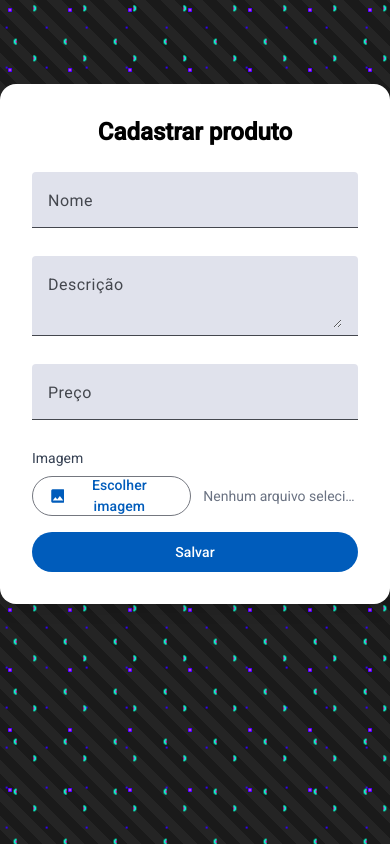
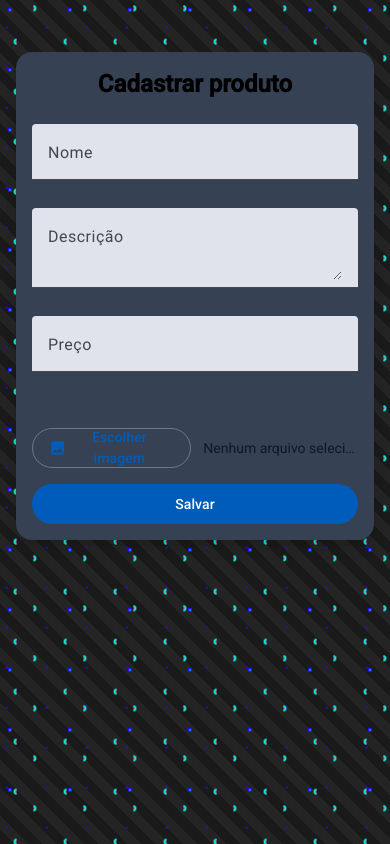
Before and after one commit to luiscarlo5/LPTS-CRUD-Produtos, an Angular app in the folder FRONTEND/project-lpts/: page /produtos/cadastro in a window 390 px wide. Built offline with nearby package versions, Linux system fonts and the light colour scheme.

Commit message:
feat(FRONTEND): atualização de formulário de cadastro de produto
Campos de nome, descrição e preço com Angular Material, upload de
imagem com preview e opção de remover, layout responsivo em card
escuro (dark theme padronizado com as demais telas).

```diff
--- a/FRONTEND/project-lpts/src/app/produto/cadastro/cadastro.component.html
+++ b/FRONTEND/project-lpts/src/app/produto/cadastro/cadastro.component.html
@@ -1,5 +1,5 @@
-<div class="container w-full min-h-screen">
-<div class="max-w-md mx-auto mt-16 p-8 bg-white rounded-2xl shadow-lg flex flex-col gap-2">
+<div class="container w-full min-h-screen bg-black px-4">
+<div class="max-w-md mx-auto mt-8 sm:mt-16 p-4 sm:p-8 bg-gray-700  rounded-2xl shadow-lg flex flex-col gap-2 ">
   <h2 class="text-2xl font-bold text-center mb-4">Cadastrar produto</h2>
 
   <mat-form-field>
@@ -34,7 +34,7 @@
         Escolher imagem
       </button>
 
-      <span class="text-sm text-gray-500 truncate">
+      <span class="text-sm text-gray-900 truncate">
         {{ imagemSelecionada?.name ?? 'Nenhum arquivo selecionado' }}
       </span>
     </div>
--- a/FRONTEND/project-lpts/src/app/produto/cadastro/cadastro.component.scss
+++ b/FRONTEND/project-lpts/src/app/produto/cadastro/cadastro.component.scss
@@ -8,9 +8,9 @@
 
 //* From Uiverse.io by 1k24bytes */
 .container {
-  padding-top: 20px;
+  //padding-top: 20px;
   width: 100%;
-  height: 100vh;
+  min-height: 100vh;
   background:
     /* Diagonal slices */
     radial-gradient(
@@ -33,7 +33,7 @@
       radial-gradient(
         circle at 50% 50%,
         #00ffcc 0% 1%,
-        #ff00cc 2% 3%,
+        #004cff 2% 3%,
         #3300ff 4% 5%,
         transparent 6%
       )
```
